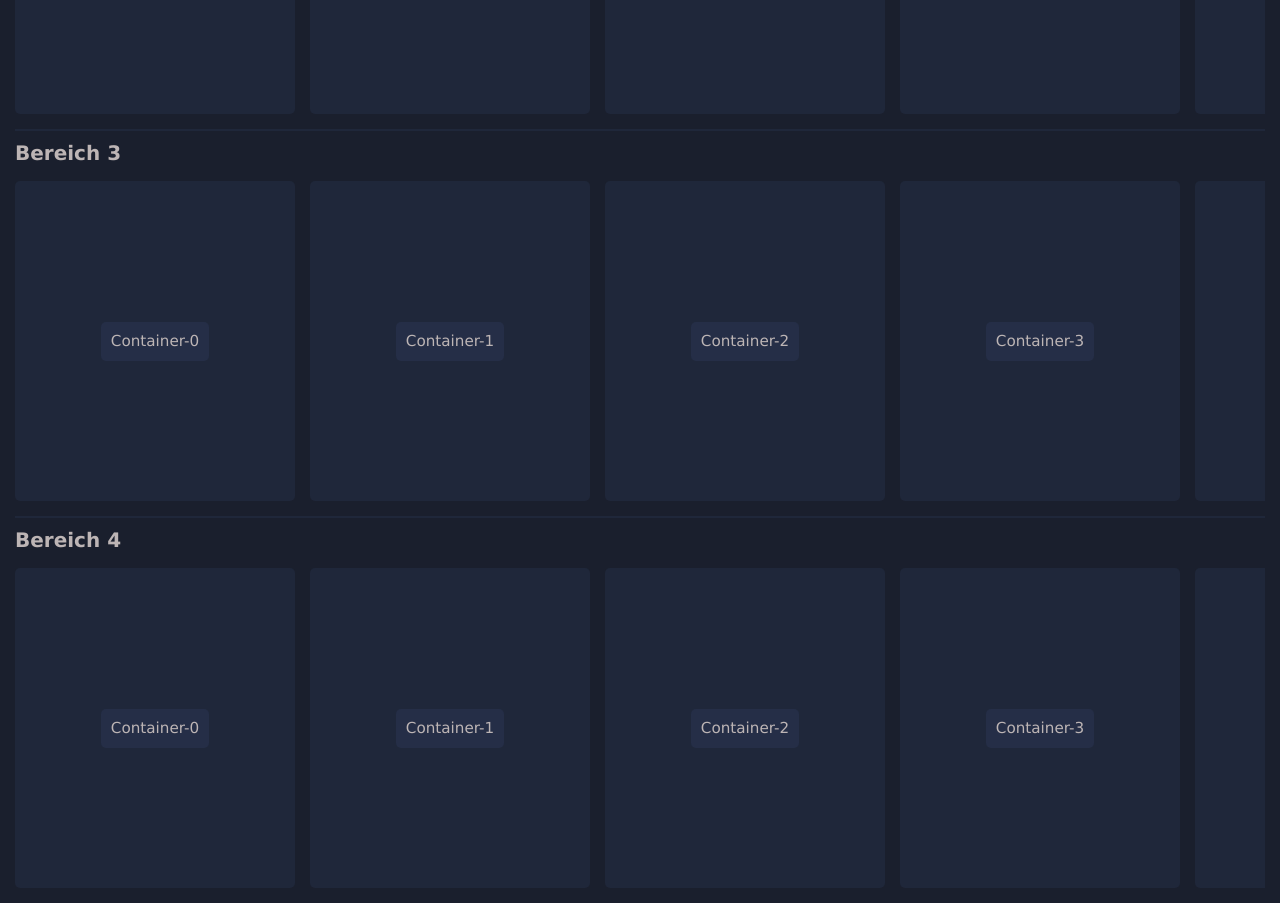
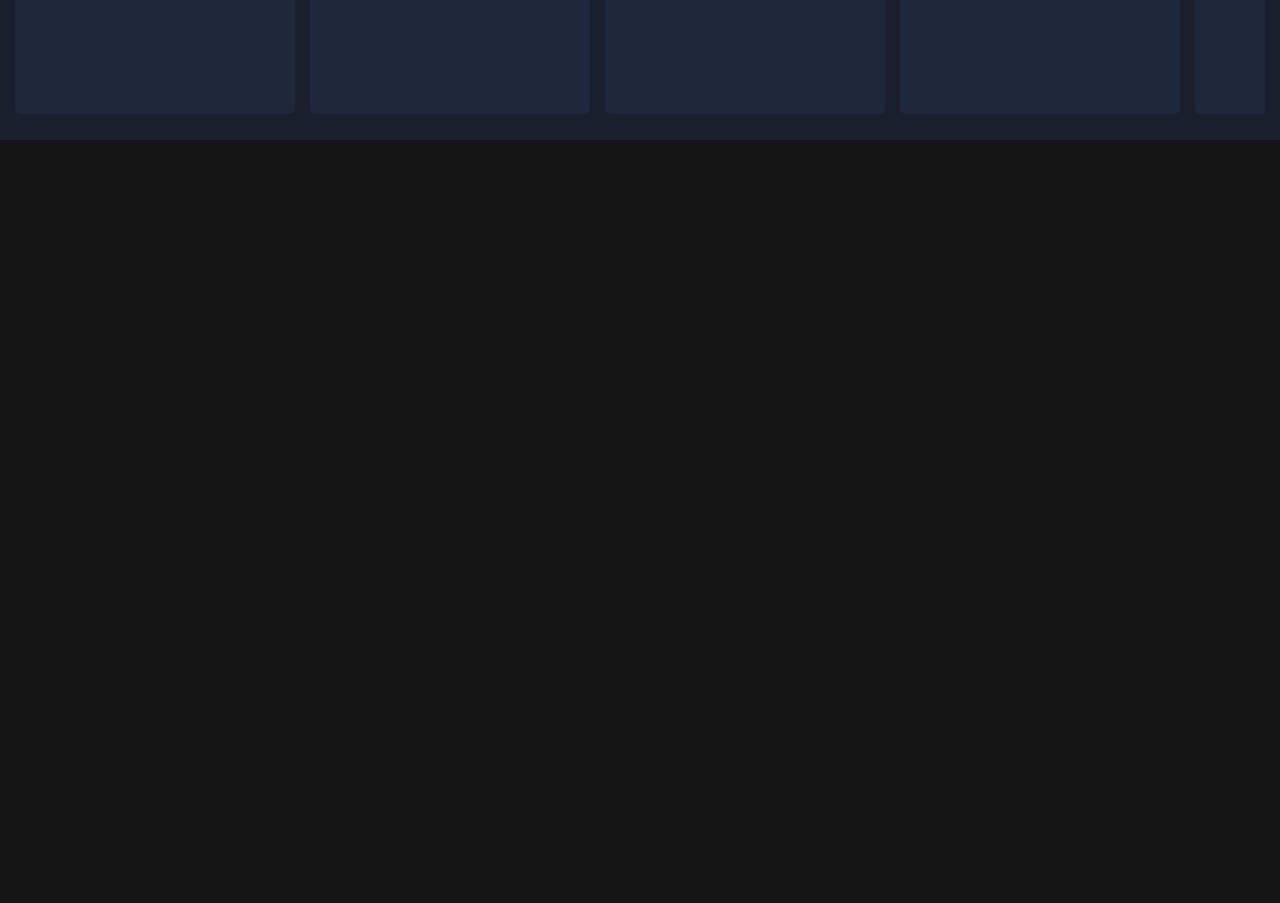
Before and after one commit to griotgaror/draggable-scroll, a React (Vite) app: page / in a window 1280 px wide. Shown: the part 660-1563 px from the top of the page. After the commit the page ends 800 px from the top, so only its background shows below. Built offline with nearby package versions, Linux system fonts and the light colour scheme.

Commit message:
edit style and remove containers

```diff
--- a/src/App.tsx
+++ b/src/App.tsx
@@ -4,8 +4,10 @@ import { GlobalStyle } from './style/global';
 
 const _App = styled('div')`
   width: 100vw;
+  min-height: 100dvh;
   background: #1A1F2D;
-  display: grid;
+  display: flex;
+  flex-direction: column;
   padding: 15px;
   gap: 15px;
 `;
@@ -20,15 +22,7 @@ export default function App() {
         />
         <ContainerWithHeading
             title='Bereich 2'
-            childrenCount={10}
-        />
-        <ContainerWithHeading
-            title='Bereich 3'
             childrenCount={20}
-        />
-        <ContainerWithHeading
-            title='Bereich 4'
-            childrenCount={8}
         />
     </_App>
   );
```
